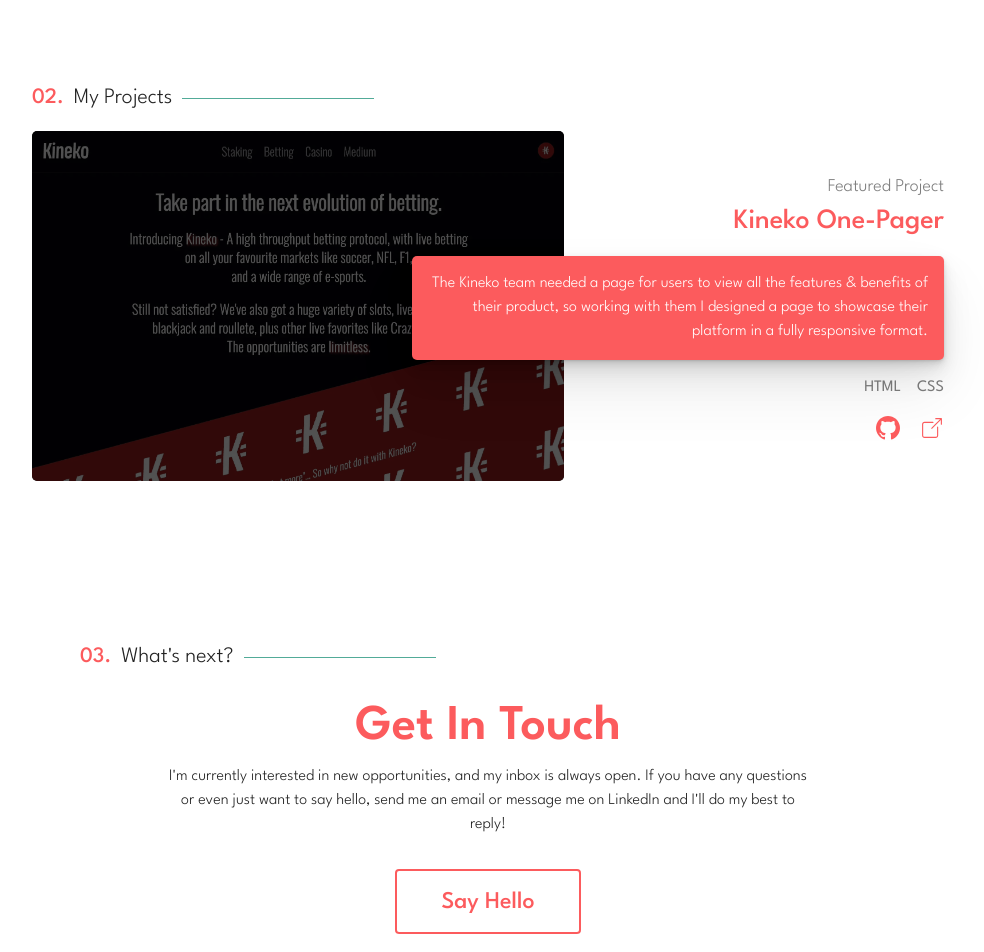
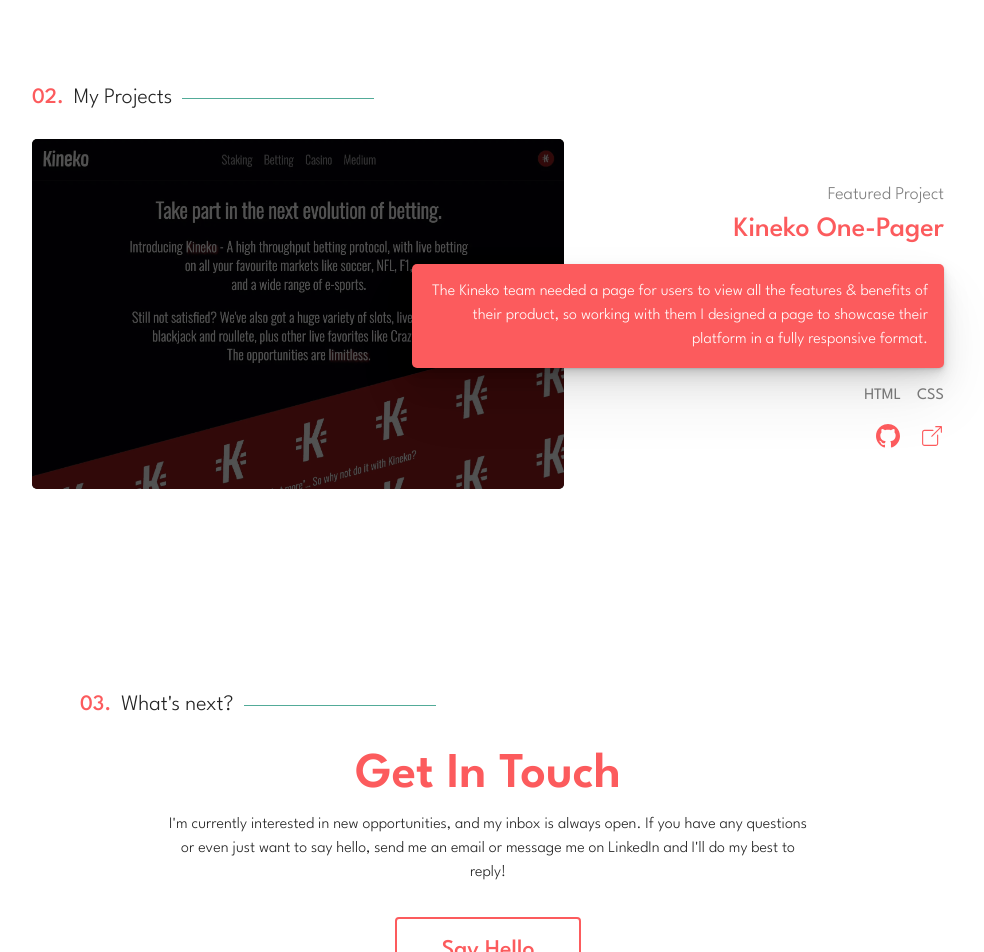
Before and after one commit to Keane54/portfolio-website, a Next.js app: page / in a window 1280 px wide. Shown: the part 1100-2052 px from the top of the page, without its empty margins (152-1136 px from the left). Built offline with nearby package versions, Linux system fonts and the light colour scheme.

Commit message:
Adjust margin of project section

```diff
--- a/components/my-work/Featured.js
+++ b/components/my-work/Featured.js
@@ -1,6 +1,5 @@
 /* eslint-disable @next/next/no-img-element */
-import { useTheme } from "@emotion/react"
-import { Typography, useMediaQuery } from "@mui/material"
+import { Typography } from "@mui/material"
 import { Box } from "@mui/system"
 import ProjectDesc from "./ProjectDesc"
 import ProjectImage from "./ProjectImage"
@@ -13,7 +12,7 @@
     const {title, desc, technologies, img, links} = props
 
     return (
-        <Box sx={{
+        <Box className="projectBox" sx={{
             display: 'grid',
             gridTemplateColumns: 'repeat(12, 1fr)',
             position: 'relative',
--- a/pages/index.js
+++ b/pages/index.js
@@ -121,7 +121,13 @@
             </Container>
 
             {/* disableGutters needs to check opposite of isDesktop */}
-            <Container disableGutters={!isDesktop} sx={{mt: isDesktop ? 25 : 15}}>
+            <Container disableGutters={!isDesktop}
+            sx={{
+              mt: isDesktop ? 25 : 15,
+              '& .projectBox:first-of-type': {
+                mt: 3
+              }
+            }}>
               <Container disableGutters={!isDesktop}>
                 <SectionHeading text={"My Projects"} sectionNum={'02'}/>
 
@@ -132,7 +138,11 @@
                   })
                 }
 
-                <Container disableGutters={!isDesktop} sx={{mb: 12}}>
+                <Container disableGutters={!isDesktop}
+                sx={{
+                  mb: 12,
+                  mt: isDesktop ? 25 : 15
+                }}>
                   <Container disableGutters={!isDesktop}>
 
                       <SectionHeading sectionNum={'03'} text={"What's next?"}/>
```
